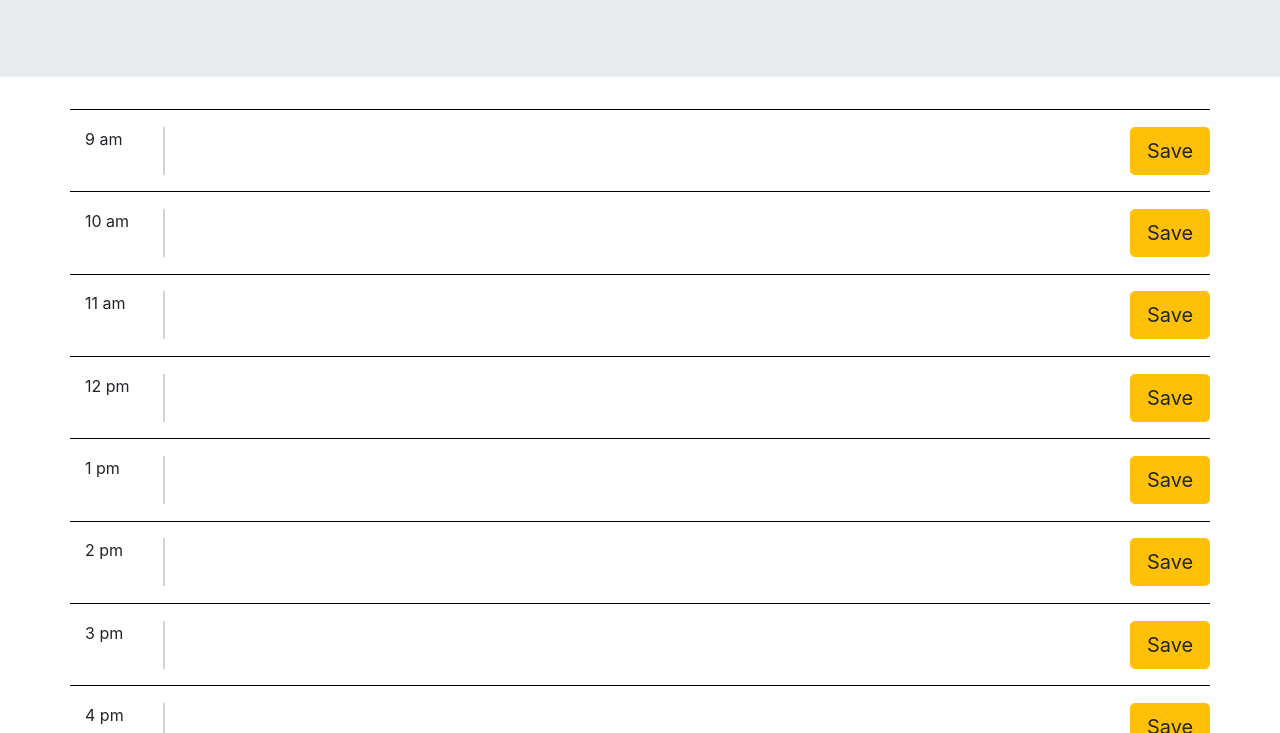
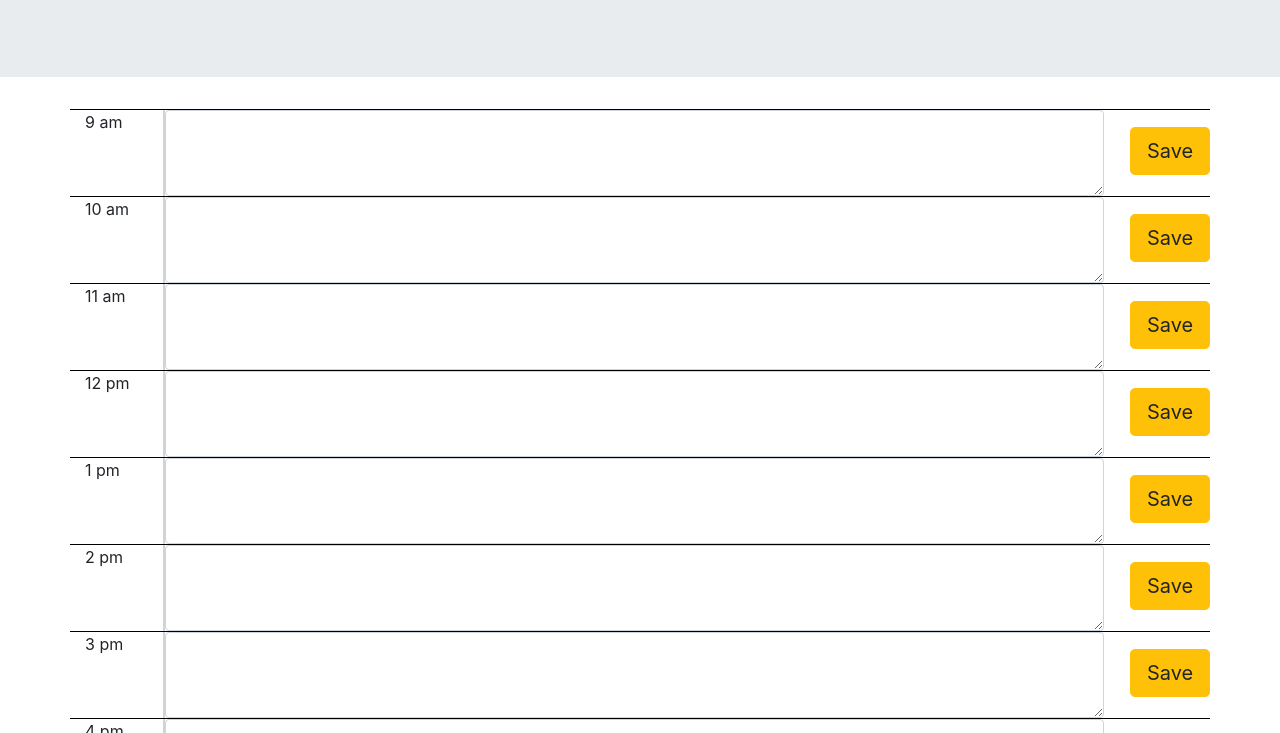
Before and after one commit to ealfvin-dev/Calendar-Application, a plain HTML site: page index.html in a window 1280 px wide. Shown: the part 202-935 px from the top of the page. Drawn offline with nearby package versions, Linux system fonts and the light colour scheme.

Commit message:
Colorized cells based on current time

```diff
--- a/index.html
+++ b/index.html
@@ -24,9 +24,13 @@
                 9 am
             </div>
             <div class="col-lg-10">
-
+                <form>
+                    <div class="form-group">
+                        <textarea class="form-control" id="exampleFormControlTextarea1" value="9" rows="3"></textarea>
+                    </div>
+                </form>
             </div>
-            <div class="col-lg-1">
+            <div class="col-lg-1 saveCol">
                 <button type="button" class="btn btn-warning btn-lg saveButton">Save</button>
             </div>
         </div>
@@ -36,9 +40,14 @@
                 10 am
             </div>
             <div class="col-lg-10">
+                <form>
+                    <div class="form-group">
+                        <textarea class="form-control" id="exampleFormControlTextarea2" value="10" rows="3"></textarea>
+                    </div>
+                </form>
 
             </div>
-            <div class="col-lg-1">
+            <div class="col-lg-1 saveCol">
                 <button type="button" class="btn btn-warning btn-lg saveButton">Save</button>
             </div>
         </div>
@@ -48,9 +57,14 @@
                 11 am
             </div>
             <div class="col-lg-10">
+                <form>
+                    <div class="form-group">
+                        <textarea class="form-control" id="exampleFormControlTextarea3" value="11" rows="3"></textarea>
+                    </div>
+                </form>
 
             </div>
-            <div class="col-lg-1">
+            <div class="col-lg-1 saveCol">
                 <button type="button" class="btn btn-warning btn-lg saveButton">Save</button>
             </div>
         </div>
@@ -60,9 +74,14 @@
                 12 pm
             </div>
             <div class="col-lg-10">
+                <form>
+                    <div class="form-group">
+                        <textarea class="form-control" id="exampleFormControlTextarea4" value="12" rows="3"></textarea>
+                    </div>
+                </form>
 
             </div>
-            <div class="col-lg-1">
+            <div class="col-lg-1 saveCol">
                 <button type="button" class="btn btn-warning btn-lg saveButton">Save</button>
             </div>
         </div>
@@ -72,9 +91,14 @@
                 1 pm
             </div>
             <div class="col-lg-10">
+                <form>
+                    <div class="form-group">
+                        <textarea class="form-control" id="exampleFormControlTextarea5" value="13" rows="3"></textarea>
+                    </div>
+                </form>
 
             </div>
-            <div class="col-lg-1">
+            <div class="col-lg-1 saveCol">
                 <button type="button" class="btn btn-warning btn-lg saveButton">Save</button>
             </div>
         </div>
@@ -84,9 +108,14 @@
                 2 pm
             </div>
             <div class="col-lg-10">
+                <form>
+                    <div class="form-group">
+                        <textarea class="form-control" id="exampleFormControlTextarea6" value="14" rows="3"></textarea>
+                    </div>
+                </form>
 
             </div>
-            <div class="col-lg-1">
+            <div class="col-lg-1 saveCol">
                 <button type="button" class="btn btn-warning btn-lg saveButton">Save</button>
             </div>
         </div>
@@ -96,9 +125,14 @@
                 3 pm
             </div>
             <div class="col-lg-10">
+                <form>
+                    <div class="form-group">
+                        <textarea class="form-control" id="exampleFormControlTextarea7" value="15" rows="3"></textarea>
+                    </div>
+                </form>
 
             </div>
-            <div class="col-lg-1">
+            <div class="col-lg-1 saveCol">
                 <button type="button" class="btn btn-warning btn-lg saveButton">Save</button>
             </div>
         </div>
@@ -108,9 +142,14 @@
                 4 pm
             </div>
             <div class="col-lg-10">
+                <form>
+                    <div class="form-group">
+                        <textarea class="form-control" id="exampleFormControlTextarea8" value="16" rows="3"></textarea>
+                    </div>
+                </form>
 
             </div>
-            <div class="col-lg-1">
+            <div class="col-lg-1 saveCol">
                 <button type="button" class="btn btn-warning btn-lg saveButton">Save</button>
             </div>
         </div>
@@ -120,9 +159,14 @@
                 5 pm
             </div>
             <div class="col-lg-10">
+                <form>
+                    <div class="form-group">
+                        <textarea class="form-control" id="exampleFormControlTextarea9" value="17" rows="3"></textarea>
+                    </div>
+                </form>
 
             </div>
-            <div class="col-lg-1">
+            <div class="col-lg-1 saveCol">
                 <button type="button" class="btn btn-warning btn-lg saveButton">Save</button>
             </div>
         </div>
--- a/javascript.js
+++ b/javascript.js
@@ -1,3 +1,19 @@
 var date = moment().format('MMMM Do YYYY, h:mm:ss a');
+var hour = moment().format('h');
 
 $(".lead").html("Organize your day with this work day planner." + "<br/>" + "<strong>" + date + "</strong>");
+
+var plannerEntries = document.querySelectorAll(".form-control");
+
+for(var timeSlot = 0; timeSlot < plannerEntries.length; timeSlot++) {
+    var entry = $(plannerEntries[timeSlot]);
+    if(timeSlot + 9 < hour) {
+        entry.attr("style", "background-color: rgb(220, 220, 220)");
+    }
+    else if(timeSlot + 9 > hour) {
+        continue
+    }
+    else {
+        entry.attr("style", "background-color: rgb(150, 250, 150)");
+    }
+}
--- a/style.css
+++ b/style.css
@@ -3,8 +3,6 @@ body {
 }
 
 .row {
-    padding-top: 1.5%;
-    padding-bottom: 1.5%;
     border-top-width: 1px;
     border-top-style: solid;
     border-top-color: black;
@@ -23,6 +21,19 @@ body {
 }
 
 .col-lg-10 {
-    padding-left: 1%;
     padding-right: 1%;
+    padding-left: 0%;
+    padding-bottom: 0%;
+    padding-top: 0%;
 }
+
+.saveCol {
+    padding-top: 1.5%;
+    padding-bottom: 1.5%;
+}
+
+.form-group {
+    margin-top: 0%;
+    margin-bottom: 0%;
+    margin-left: 0%;
+}
```
